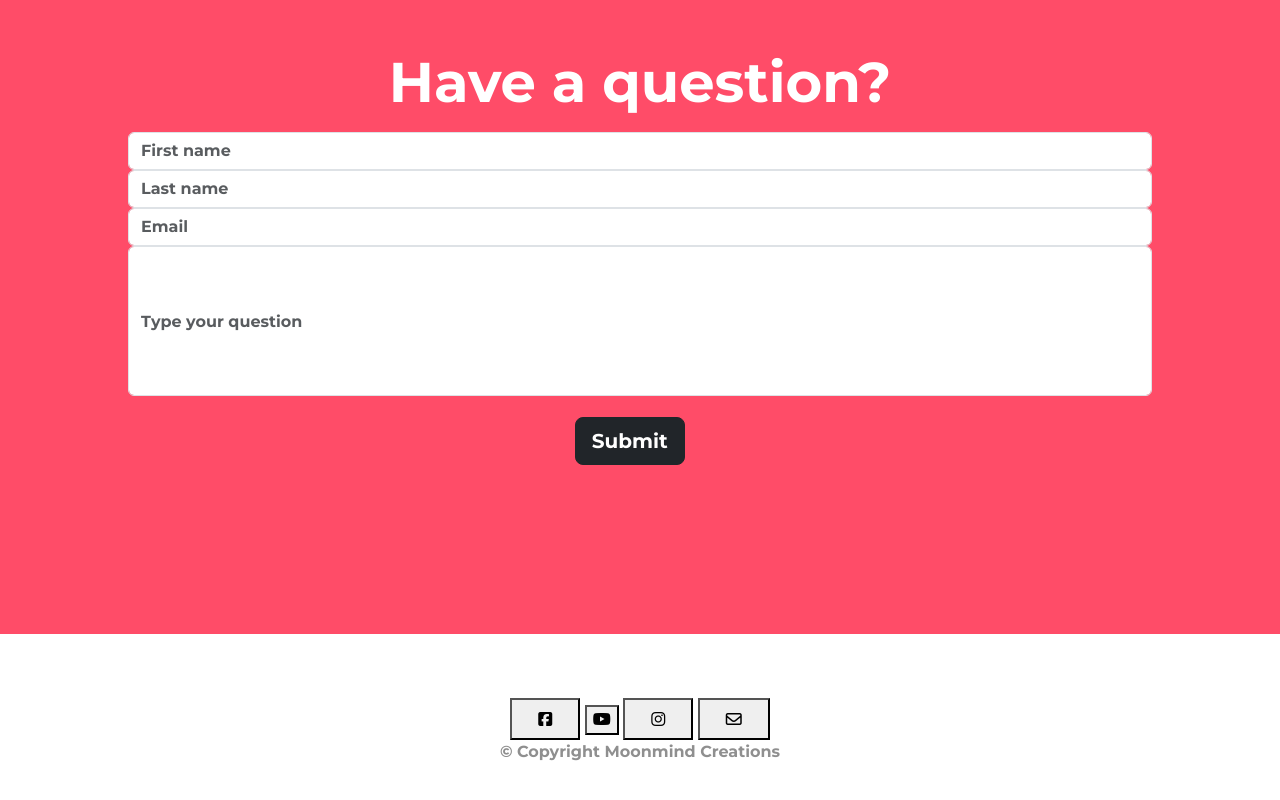
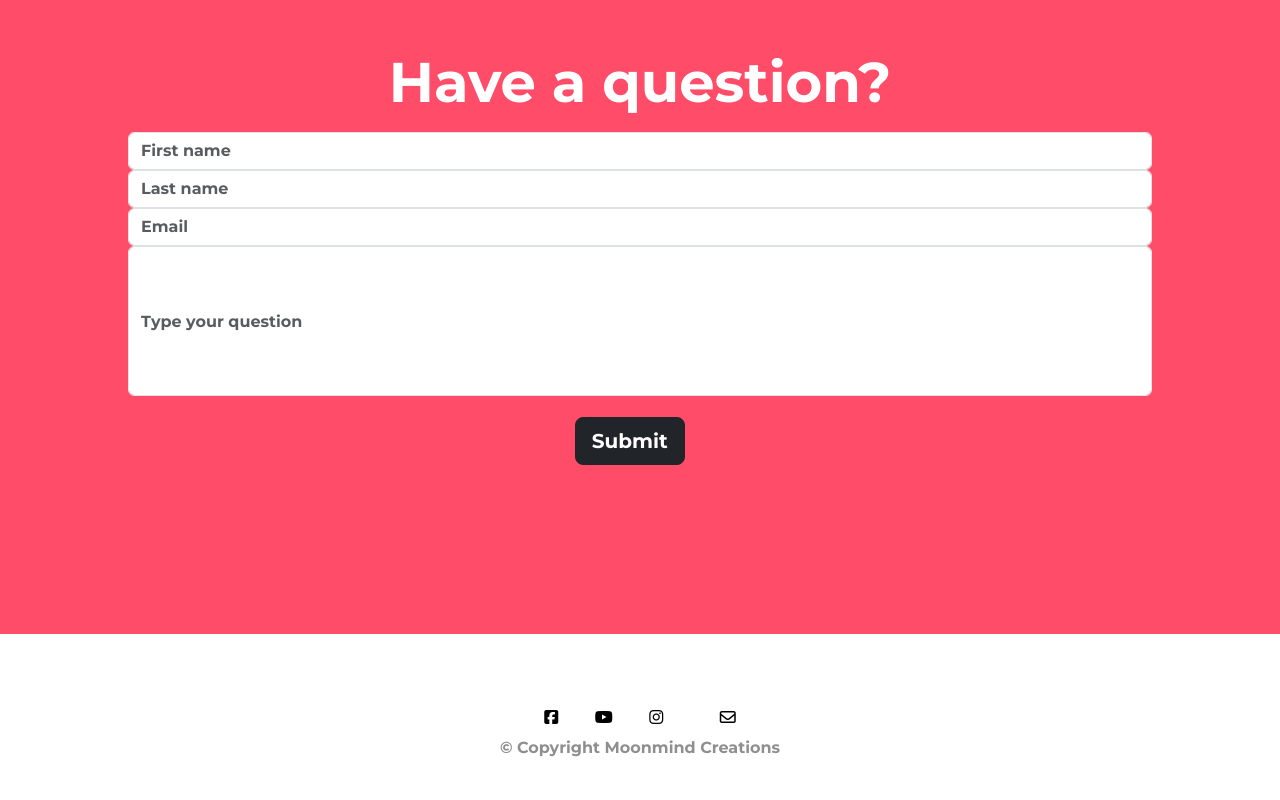
Before and after one commit to Hariprashanth75/moonmind_creations.github.io-, a plain HTML site: page index.html in a window 1280 px wide. Shown: the part 2524-3324 px from the top of the page. Drawn offline with nearby package versions, Linux system fonts and the light colour scheme.

Commit message:
Updated styles

```diff
--- a/css/styles.css
+++ b/css/styles.css
@@ -61,6 +61,14 @@ padding: 0 0 4.5rem;
 {
     font-size:1.2rem ;
     font-family: "Montserrat-Light";
+}
+
+
+
+.footerLink
+{
+    border: none;
+    background-color: #fff;
 }
 
 /* Download buttons */
```
